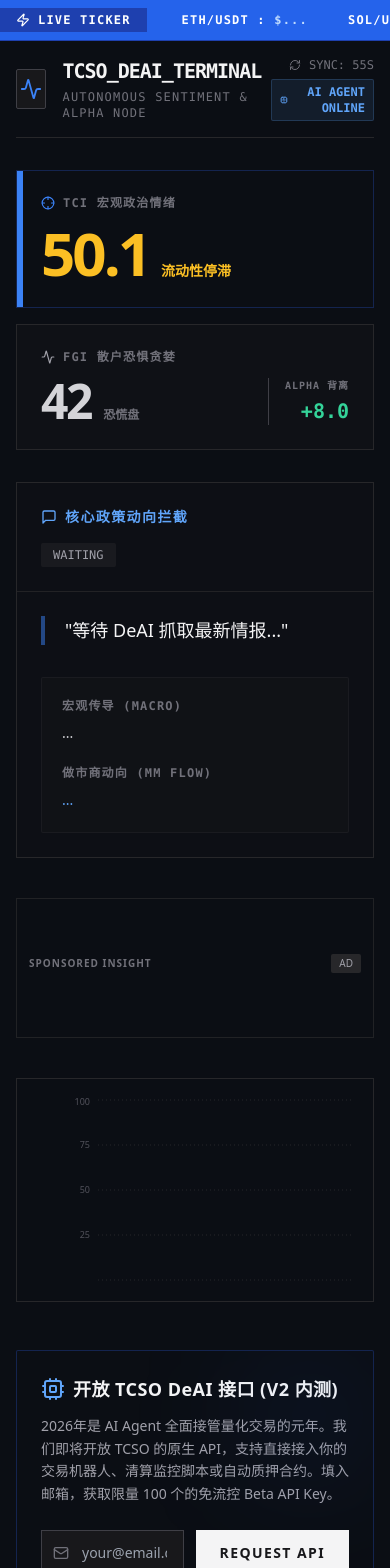
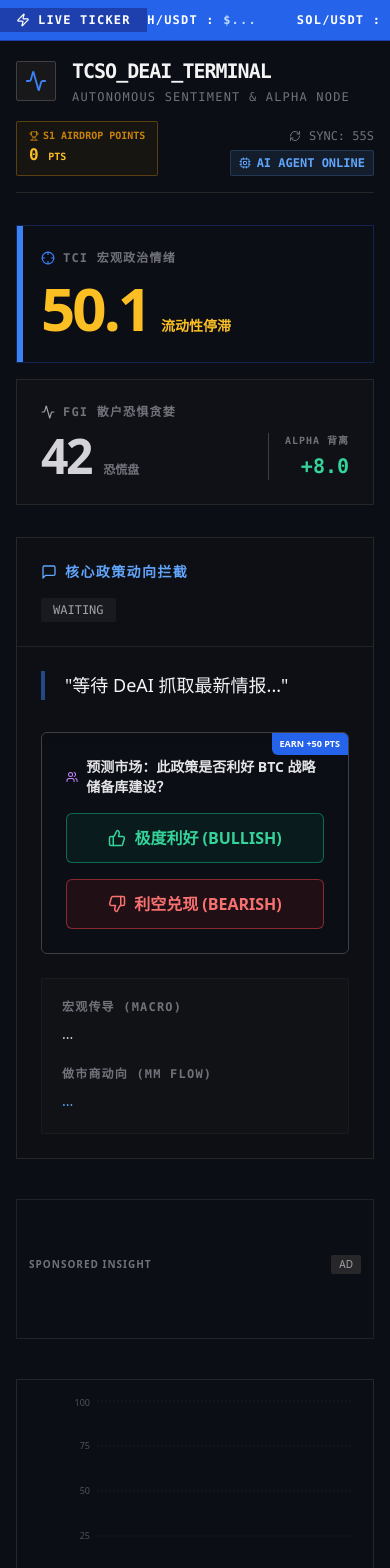
Before and after one commit to KingBoomBoom/tcso-terminal, a Next.js app: page / in a window 390 px wide. Shown: the top 1568 px of the page. Built offline with nearby package versions, Linux system fonts and the light colour scheme; no server answers.

Commit message:
Update page.tsx

```diff
--- a/app/page.tsx
+++ b/app/page.tsx
@@ -2,8 +2,9 @@
 import { Analytics } from "@vercel/analytics/react";
 import React, { useEffect, useState } from 'react';
 import { ComposedChart, Line, Area, XAxis, YAxis, Tooltip, ResponsiveContainer, CartesianGrid } from 'recharts';
-import { Activity, Shield, TrendingUp, Microscope, Terminal, ArrowRightCircle, RefreshCw, BarChart2, Send, Crosshair, AlertTriangle, Zap, MessageSquare, Flame, Cpu, Mail } from 'lucide-react';
+import { Activity, Shield, TrendingUp, Microscope, Terminal, ArrowRightCircle, RefreshCw, BarChart2, Send, Crosshair, AlertTriangle, Zap, MessageSquare, Flame, Cpu, Mail, ThumbsUp, ThumbsDown, Users, Trophy } from 'lucide-react';
 
+// 🚀 [变现单元] 原生信息流广告
 const FeedAd = () => {
   useEffect(() => { try { ((window as any).adsbygoogle = (window as any).adsbygoogle || []).push({}); } catch (err) {} }, []);
   return (
@@ -21,16 +22,21 @@ export default function TCSOTerminal() {
   const [data, setData] = useState<any[]>([]);
   const [loading, setLoading] = useState(true);
   const [countdown, setCountdown] = useState(60);
-  const [prices, setPrices] = useState({ BTC: "...", ETH: "...", SOL: "..." });
+  const [prices, setPrices] = useState({ BTC: "...", ETH: "...", SOL: "...", ONDO: "...", PEPE: "..." });
   const [displayScore, setDisplayScore] = useState<string | number>(50);
   const [fgiScore, setFgiScore] = useState<number>(42);
 
-  // 🚀 [新游戏化核心] 爆仓清算流
+  // 🚀 [爆仓清算流]
   const [liquidations, setLiquidations] = useState<string[]>([]);
 
-  // 🚀 [资源获取] 邮箱收集状态
+  // 🚀 [资源获取]
   const [email, setEmail] = useState("");
   const [isSubscribed, setIsSubscribed] = useState(false);
+
+  // 🚀 [Web3 终极留存杀器：空投积分与预测市场]
+  const [points, setPoints] = useState(0);
+  const [voteStatus, setVoteStatus] = useState<'unvoted' | 'bull' | 'bear'>('unvoted');
+  const [fakeStats, setFakeStats] = useState({ bull: 72, bear: 28 });
 
   const fetchOracleData = async () => {
     try {
@@ -46,33 +52,36 @@ export default function TCSOTerminal() {
 
   const fetchPrices = async () => {
     try {
-      const res = await fetch('https://api.binance.com/api/v3/ticker/price?symbols=["BTCUSDT","ETHUSDT","SOLUSDT"]');
+      // 获取更多币种报价让跑马灯更丰富
+      const res = await fetch('https://api.binance.com/api/v3/ticker/price?symbols=["BTCUSDT","ETHUSDT","SOLUSDT","ONDOUSDT","PEPEUSDT"]');
       const d = await res.json();
       if (d && Array.isArray(d)) {
         setPrices({
           BTC: parseFloat(d.find((i: any) => i.symbol === 'BTCUSDT')?.price || 0).toLocaleString('en-US', {minimumFractionDigits: 1}),
           ETH: parseFloat(d.find((i: any) => i.symbol === 'ETHUSDT')?.price || 0).toLocaleString('en-US', {minimumFractionDigits: 2}),
           SOL: parseFloat(d.find((i: any) => i.symbol === 'SOLUSDT')?.price || 0).toLocaleString('en-US', {minimumFractionDigits: 2}),
+          ONDO: parseFloat(d.find((i: any) => i.symbol === 'ONDOUSDT')?.price || 0).toLocaleString('en-US', {minimumFractionDigits: 4}),
+          PEPE: parseFloat(d.find((i: any) => i.symbol === 'PEPEUSDT')?.price || 0).toLocaleString('en-US', {minimumFractionDigits: 8}),
         });
       }
     } catch (e) {}
   };
 
-  // 模拟全网爆仓监控 (金融感最强的游戏化组件)
+  // 模拟全网爆仓监控
   useEffect(() => {
-    const assets = ["BTC", "ETH", "SOL", "PEPE", "WIF"];
+    const assets = ["BTC", "ETH", "SOL", "PEPE", "WIF", "DOGE"];
     const sides = ["SHORT", "LONG"];
     const generateLiq = () => {
-      const amt = (Math.random() * 3 + 0.1).toFixed(2);
+      const amt = (Math.random() * 5 + 0.5).toFixed(2);
       const asset = assets[Math.floor(Math.random() * assets.length)];
       const side = sides[Math.floor(Math.random() * sides.length)];
       const color = side === "SHORT" ? "text-emerald-400" : "text-red-400";
-      return `<span class="text-zinc-400">REKT:</span> <span class="${color} font-bold">${side}</span> ${amt}M <span class="text-blue-400">${asset}</span> Liquidated`;
+      return `<span class="text-zinc-500">REKT:</span> <span class="${color} font-bold">${side}</span> ${amt}M <span class="text-blue-400">${asset}</span> Liquidated`;
     };
 
     const interval = setInterval(() => {
       setLiquidations(prev => [generateLiq(), ...prev].slice(0, 5));
-    }, 3500);
+    }, 3200);
     return () => clearInterval(interval);
   }, []);
 
@@ -81,6 +90,11 @@ export default function TCSOTerminal() {
     const t1 = setInterval(fetchOracleData, 60000);
     const t2 = setInterval(fetchPrices, 10000);
     const t3 = setInterval(() => setCountdown(p => p > 0 ? p - 1 : 0), 1000);
+
+    // 检查本地存储是否有积分，制造真实感
+    const savedPoints = localStorage.getItem('tcso_points');
+    if(savedPoints) setPoints(parseInt(savedPoints));
+
     return () => { clearInterval(t1); clearInterval(t2); clearInterval(t3); };
   }, []);
 
@@ -96,6 +110,17 @@ export default function TCSOTerminal() {
   const handleSubscribe = (e: any) => {
     e.preventDefault();
     if(email) setIsSubscribed(true);
+  };
+
+  const handleVote = (type: 'bull' | 'bear') => {
+    setVoteStatus(type);
+    const newBull = type === 'bull' ? 72 + Math.floor(Math.random() * 5) : 72 - Math.floor(Math.random() * 5);
+    setFakeStats({ bull: newBull, bear: 100 - newBull });
+
+    // 奖励积分机制
+    const newPoints = points + 50;
+    setPoints(newPoints);
+    localStorage.setItem('tcso_points', newPoints.toString());
   };
 
   if (loading) return (
@@ -114,17 +139,18 @@ export default function TCSOTerminal() {
   return (
     <div className="bg-[#0B0E14] min-h-screen text-zinc-300 font-sans pb-20">
 
-      {/* 跑马灯报价 */}
-      <div className="bg-blue-600 text-white text-xs uppercase tracking-widest font-bold py-2 overflow-hidden whitespace-nowrap flex items-center border-b border-blue-800 font-mono">
-        <span className="bg-blue-800 px-4 py-1 mr-2 z-10 flex items-center gap-2"><Zap size={14}/> LIVE TICKER</span>
-        <div className="animate-[marquee_20s_linear_infinite] flex gap-10">
+      {/* 🚀 修复版跑马灯：使用内联样式彻底解决 Tailwind 编译遗漏问题 */}
+      <div className="bg-blue-600 text-white text-xs uppercase tracking-widest font-bold py-2 overflow-hidden flex items-center border-b border-blue-800 font-mono">
+        <span className="bg-blue-800 px-4 py-1 mr-4 z-10 flex items-center gap-2 shrink-0"><Zap size={14}/> LIVE TICKER</span>
+        <div className="flex gap-10 whitespace-nowrap min-w-max" style={{ animation: 'marquee 25s linear infinite' }}>
           {Object.entries(prices).map(([coin, price]) => <span key={coin}>{coin}/USDT : <span className="text-blue-200">${price}</span></span>)}
           {Object.entries(prices).map(([coin, price]) => <span key={coin + 'copy'}>{coin}/USDT : <span className="text-blue-200">${price}</span></span>)}
+          {Object.entries(prices).map(([coin, price]) => <span key={coin + 'copy2'}>{coin}/USDT : <span className="text-blue-200">${price}</span></span>)}
         </div>
       </div>
 
       <div className="p-4 md:p-8 max-w-[1400px] mx-auto">
-        <div className="border-b border-zinc-800 pb-4 mb-8 flex justify-between items-end font-mono">
+        <div className="border-b border-zinc-800 pb-4 mb-8 flex flex-col md:flex-row justify-between items-start md:items-end font-mono gap-4">
           <div className="flex items-center gap-4">
             <div className="w-10 h-10 bg-zinc-900 border border-zinc-700 flex items-center justify-center rounded-sm"><Activity className="text-blue-500" size={22} /></div>
             <div>
@@ -132,9 +158,17 @@ export default function TCSOTerminal() {
               <p className="text-xs text-zinc-500 uppercase tracking-widest mt-1">Autonomous Sentiment & Alpha Node</p>
             </div>
           </div>
-          <div className="text-right flex flex-col items-end gap-1.5">
-            <div className="text-xs text-zinc-500 uppercase flex items-center gap-2"><RefreshCw size={12} className={countdown < 5 ? "animate-spin text-blue-400" : ""}/> SYNC: {countdown}s</div>
-            <div className="text-blue-400 flex items-center gap-1.5 text-xs font-bold bg-blue-400/10 px-2 py-1 border border-blue-400/20 rounded-sm"><Cpu size={12}/> AI AGENT ONLINE</div>
+          <div className="flex items-end gap-6 w-full md:w-auto justify-between md:justify-end">
+            {/* 🚀 [变现钩子] 空投积分展示 */}
+            <div className="flex flex-col items-start md:items-end border border-amber-500/30 bg-amber-500/5 px-3 py-1.5 rounded-sm">
+              <span className="text-[10px] text-amber-500/80 uppercase font-bold flex items-center gap-1"><Trophy size={10}/> S1 Airdrop Points</span>
+              <span className="text-base font-black text-amber-400 tabular-nums">{points} <span className="text-[10px]">PTS</span></span>
+            </div>
+
+            <div className="text-right flex flex-col items-end gap-1.5">
+              <div className="text-xs text-zinc-500 uppercase flex items-center gap-2"><RefreshCw size={12} className={countdown < 5 ? "animate-spin text-blue-400" : ""}/> SYNC: {countdown}s</div>
+              <div className="text-blue-400 flex items-center gap-1.5 text-xs font-bold bg-blue-400/10 px-2 py-1 border border-blue-400/20 rounded-sm"><Cpu size={12}/> AI AGENT ONLINE</div>
+            </div>
           </div>
         </div>
 
@@ -182,6 +216,40 @@ export default function TCSOTerminal() {
                   "{latest.raw_text || "等待 DeAI 抓取最新情报..."}"
                 </blockquote>
 
+                {/* 🚀 [重新设计的投票/预测市场] */}
+                <div className="bg-[#0B0E14] border border-zinc-700 p-6 rounded-md mb-6 shadow-inner relative overflow-hidden">
+                  <div className="absolute top-0 right-0 bg-blue-600 text-white text-[9px] font-bold px-2 py-1 rounded-bl-md uppercase">Earn +50 PTS</div>
+                  <div className="flex items-center gap-2 mb-4">
+                    <Users size={16} className="text-purple-400"/>
+                    <h3 className="text-sm font-bold text-zinc-200">预测市场：此政策是否利好 BTC 战略储备库建设？</h3>
+                  </div>
+
+                  {voteStatus === 'unvoted' ? (
+                    <div className="flex flex-col sm:flex-row gap-4">
+                      <button onClick={() => handleVote('bull')} className="flex-1 flex items-center justify-center gap-2 bg-emerald-600/10 hover:bg-emerald-600/30 border border-emerald-500/50 text-emerald-400 py-3 rounded-md font-bold transition-all">
+                        <ThumbsUp size={18}/> 极度利好 (BULLISH)
+                      </button>
+                      <button onClick={() => handleVote('bear')} className="flex-1 flex items-center justify-center gap-2 bg-red-600/10 hover:bg-red-600/30 border border-red-500/50 text-red-400 py-3 rounded-md font-bold transition-all">
+                        <ThumbsDown size={18}/> 利空兑现 (BEARISH)
+                      </button>
+                    </div>
+                  ) : (
+                    <div className="space-y-4 animate-in fade-in duration-500">
+                      <div className="flex items-center justify-between text-sm font-bold">
+                        <span className="text-emerald-400">{fakeStats.bull}% 社区看涨</span>
+                        <span className="text-red-400">{fakeStats.bear}% 社区看空</span>
+                      </div>
+                      <div className="w-full h-4 bg-zinc-800 rounded-full overflow-hidden flex">
+                        <div className="bg-emerald-500 h-full transition-all duration-1000" style={{width: `${fakeStats.bull}%`}}></div>
+                        <div className="bg-red-500 h-full transition-all duration-1000" style={{width: `${fakeStats.bear}%`}}></div>
+                      </div>
+                      <p className="text-xs text-amber-500 text-center mt-2 font-mono flex items-center justify-center gap-1">
+                        <Trophy size={12}/> 投票成功！已为你空投 +50 积分。
+                      </p>
+                    </div>
+                  )}
+                </div>
+
                 <div className="grid grid-cols-1 md:grid-cols-2 gap-5 bg-zinc-900/40 p-5 border border-zinc-800/50 rounded-sm">
                   <div>
                     <div className="text-xs text-zinc-500 uppercase tracking-widest mb-2 font-mono font-bold">宏观传导 (Macro)</div>
@@ -199,7 +267,6 @@ export default function TCSOTerminal() {
 
             <FeedAd />
 
-            {/* 趋势图表 */}
             <div className="bg-[#0B0E14] border border-zinc-800 p-4 h-56">
                <ResponsiveContainer width="100%" height="100%">
                   <ComposedChart data={[...data].reverse()}>
@@ -214,14 +281,13 @@ export default function TCSOTerminal() {
                </ResponsiveContainer>
             </div>
 
-            {/* 🚀 [线索收集模块 / Lead Gen] 资源的沉淀池 */}
             <article className="mt-4 bg-[#0B0E14] border border-blue-900/50 p-6 md:p-8 rounded-sm text-zinc-400 relative overflow-hidden group">
               <div className="absolute top-0 right-0 w-32 h-32 bg-blue-600/10 rounded-full blur-3xl"></div>
               <h2 className="text-lg text-zinc-100 font-bold mb-3 tracking-wide flex items-center gap-2">
                 <Cpu className="text-blue-400"/> 开放 TCSO DeAI 接口 (V2 内测)
               </h2>
               <p className="text-sm leading-relaxed mb-6">
-                2026年是 AI Agent 全面接管量化交易的元年。我们即将开放 TCSO 的原生 API，支持直接接入你的交易机器人、清算监控脚本或自动质押合约。填入邮箱，获取限量 100 个的免流控 Beta API Key。
+                2026年是 AI Agent 全面接管量化交易的元年。我们即将开放 TCSO 的原生 API，支持直接接入你的交易机器人、清算监控脚本或自动质押合约。填入邮箱，获取限量 100 个的免流控 Beta API Key，<strong>并可按 1:1 比例兑换空投代币</strong>。
               </p>
 
               {!isSubscribed ? (
@@ -247,7 +313,6 @@ export default function TCSOTerminal() {
 
             <div className="sticky top-6 flex flex-col gap-6">
 
-              {/* 🚀 [爆仓流游戏化] 刺激赌徒心理的终极面板 */}
               <div className="bg-[#0B0E14] border border-zinc-800 p-5 rounded-sm shadow-xl relative overflow-hidden">
                 <div className="absolute top-0 right-0 w-16 h-16 bg-red-600/10 rounded-full blur-2xl"></div>
                 <h3 className="text-[11px] text-zinc-300 mb-4 flex items-center justify-between font-bold uppercase tracking-widest border-b border-zinc-800 pb-3">
@@ -290,7 +355,12 @@ export default function TCSOTerminal() {
         </div>
       </div>
       <Analytics />
-      <style dangerouslySetInnerHTML={{__html: `@keyframes marquee { 0% { transform: translateX(0%); } 100% { transform: translateX(-50%); } } .custom-scrollbar::-webkit-scrollbar { width: 6px; } .custom-scrollbar::-webkit-scrollbar-track { background: #0B0E14; } .custom-scrollbar::-webkit-scrollbar-thumb { background: #3f3f46; border-radius: 6px; }`}} />
+      <style dangerouslySetInnerHTML={{__html: `
+        @keyframes marquee { 0% { transform: translateX(0); } 100% { transform: translateX(-33.33%); } }
+        .custom-scrollbar::-webkit-scrollbar { width: 6px; }
+        .custom-scrollbar::-webkit-scrollbar-track { background: #0B0E14; }
+        .custom-scrollbar::-webkit-scrollbar-thumb { background: #3f3f46; border-radius: 6px; }
+      `}} />
     </div>
   );
 }
```
